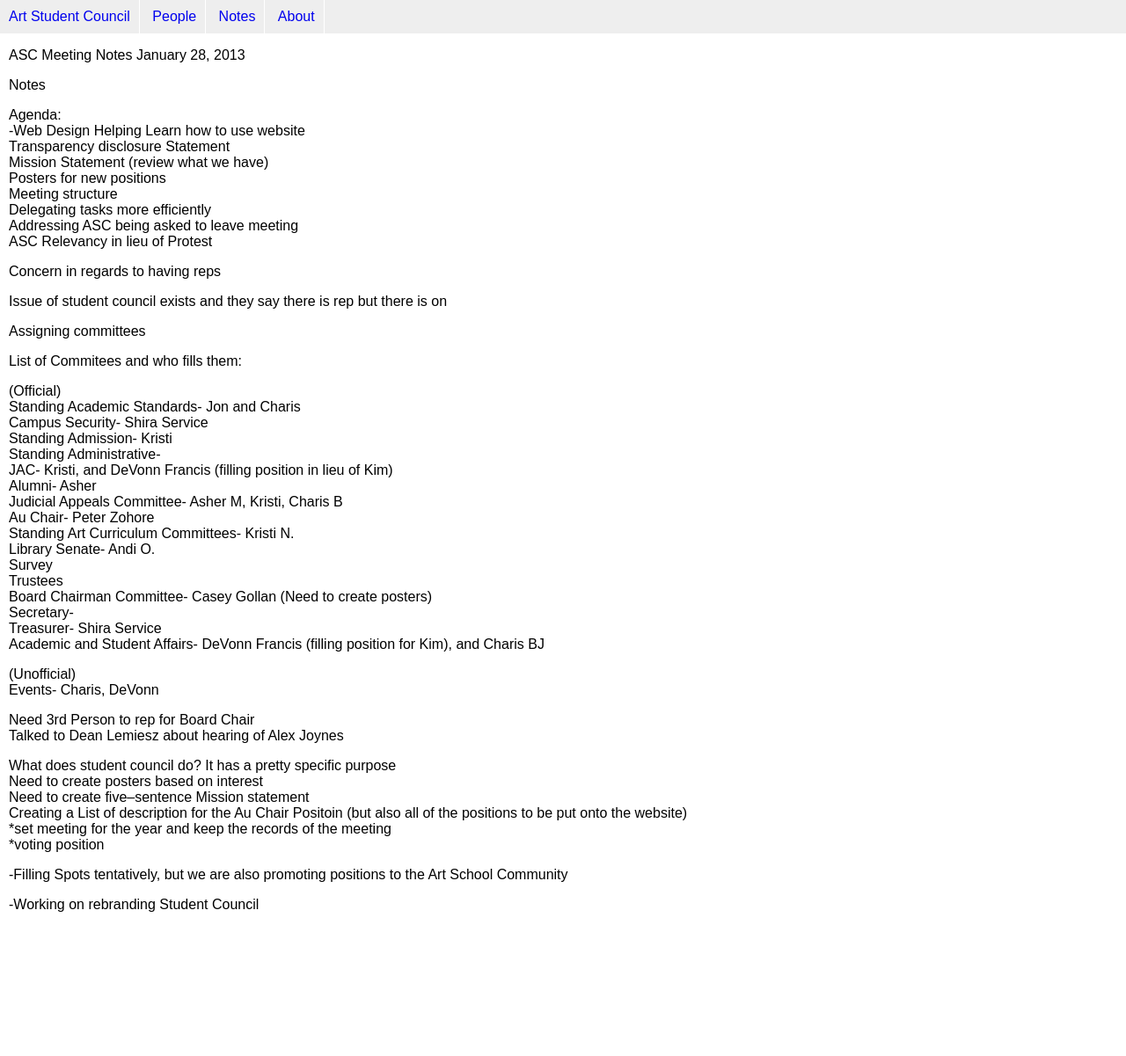
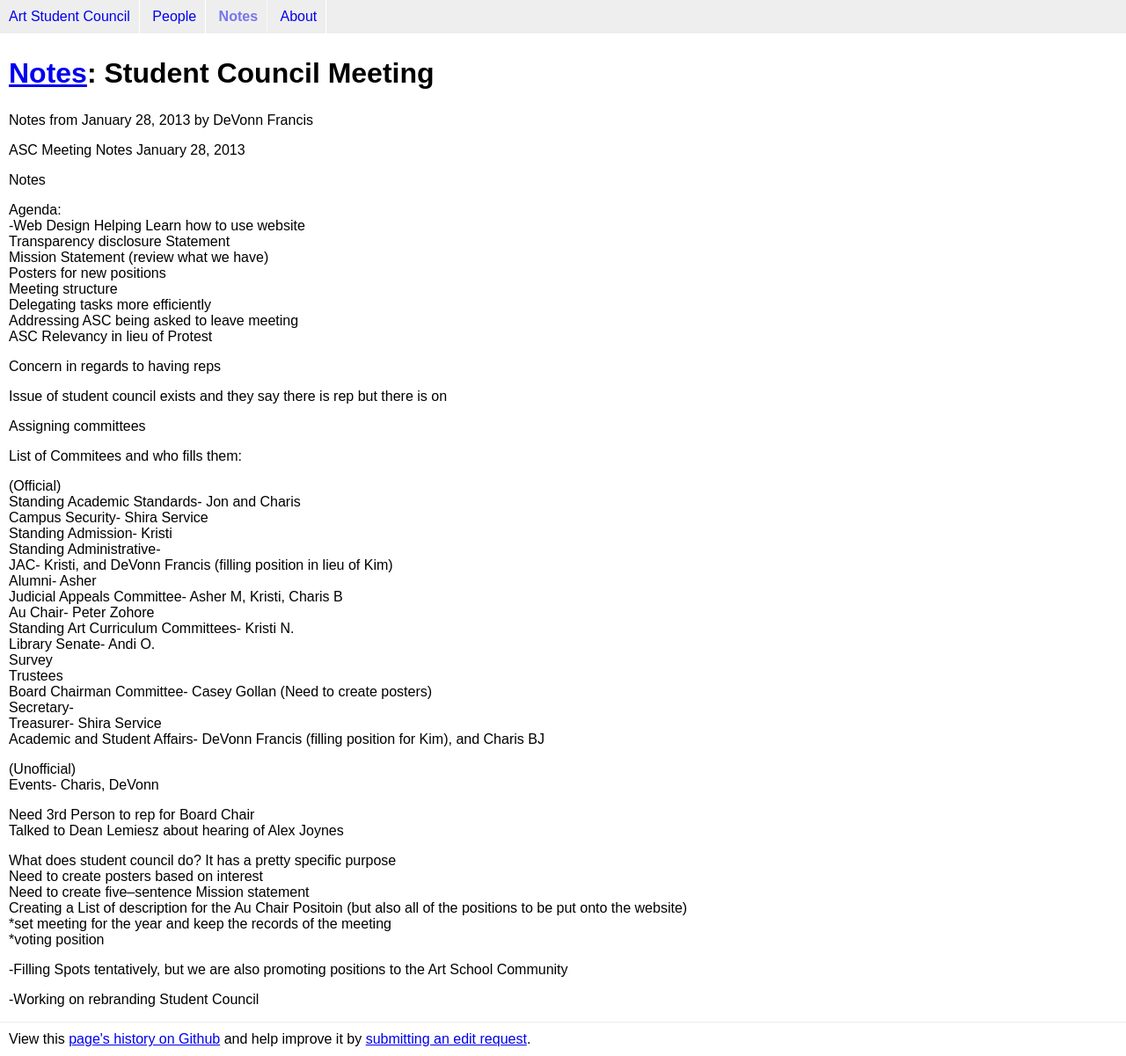
Before and after one commit to CooperASC/cooperasc.github.com, a Jekyll site: the page built from _posts/notes/2013-01-28-asc-meeting-notes.md, in a window 1280 px wide. Shown: the whole page at 88% size. Built offline with Jekyll 4.4.1, drawn with Linux system fonts in a browser that asks for light colours; before the commit the page ends 1054 px from its top, so only the background shows below that.

Commit message:
corrected the metadata for file

```diff
--- a/_posts/notes/2013-01-28-asc-meeting-notes.md
+++ b/_posts/notes/2013-01-28-asc-meeting-notes.md
@@ -1,6 +1,15 @@
 ---
-layout: default
+# MEETING OR EVENT INFO
+title: Student Council Meeting
+notetaker: DeVonn Francis
+
+# SITE STUFF YOU CAN EDIT
 published: true
+
+# SITE STUFF YOU SHOULDN'T EDIT
+layout: notes-single
+category: notes
+filepath: _posts/notes/2013-1-28-asc-devonn.md
 ---
 
 ASC Meeting Notes January 28, 2013
```
